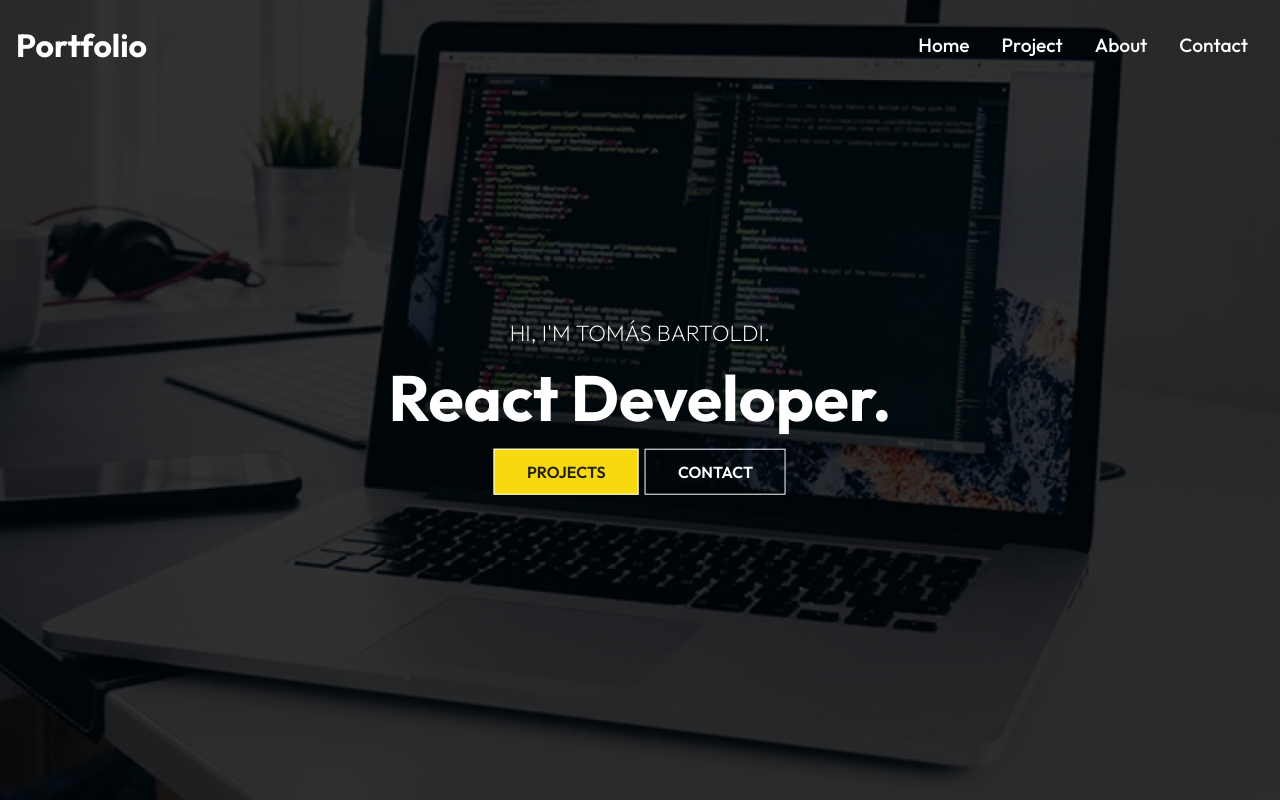
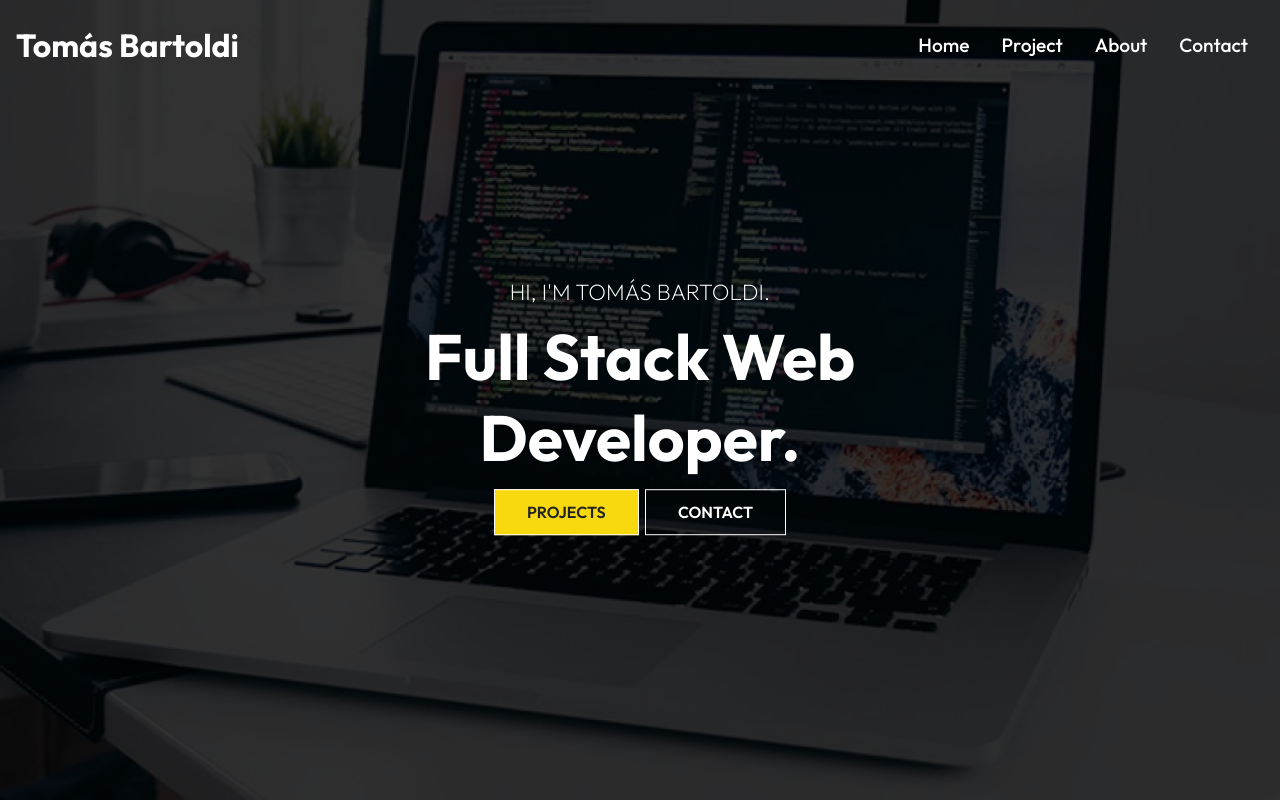
Before and after one commit to TomasBartoldi/Portfolio, a React (Create React App) app: page / in a window 1280 px wide. Shown: the top 800 px of the page. Built offline with nearby package versions, Linux system fonts and the light colour scheme.

Commit message:
Modificaciones de texto

```diff
--- a/src/components/AboutContent.js
+++ b/src/components/AboutContent.js
@@ -10,7 +10,7 @@ const AboutContent = () => {
     <div className='about'>
         <div className='left'>
             <h1>Who Am I?</h1>
-            <p>Im a React Front-End Developer. I create responsive secure websites.</p>
+            <p>Im a Full Stack Developer. I create responsive secure websites.</p>
             <Link to='/contact'>
                 <button className='btn'>Contact</button>
             </Link>
--- a/src/components/Footer.js
+++ b/src/components/Footer.js
@@ -30,8 +30,13 @@ const Footer = () => {
             <h4>About me</h4>
             <p>Lorem Ipsum is simply dummy text of the printing and typesetting industry.</p>
             <div className='social'>
-               <FaGithub size={30} style={{ color: '#fff', marginRight: '1rem' }} />
+              <a href='https://github.com/TomasBartoldi'>
+              <FaGithub size={30} style={{ color: '#fff', marginRight: '1rem' }} />
+              </a>
+               <a href='https://www.linkedin.com/in/tomas-bartoldi-395818242/'>
                <FaLinkedin size={30} style={{ color: '#fff', marginRight: '1rem' }} />
+               </a>
+
             </div>
           </div>
         </div>
--- a/src/components/HeroImg.js
+++ b/src/components/HeroImg.js
@@ -12,7 +12,7 @@ const HeroImg = () => {
         </div>
         <div className='content'>
            <p>HI, I'M TOMÁS BARTOLDI.</p>
-           <h1>React Developer.</h1>
+           <h1>Full Stack Web Developer.</h1>
            <div>
              <Link to='/project' className='btn'>Projects</Link>
              <Link to='/contact' className='btn btn-light'>Contact</Link>
--- a/src/components/Navbar.js
+++ b/src/components/Navbar.js
@@ -25,7 +25,7 @@ const NavBar = () => {
   return (
     <div className={color ? 'header header-bg' : 'header'}>
         <Link to='/'>
-            <h1>Portfolio</h1>
+            <h1>Tomás Bartoldi</h1>
         </Link>
         <ul className={ click ? 'nav-menu active' : 'nav-menu'}>
             <li>
--- a/src/components/WorkCardData.js
+++ b/src/components/WorkCardData.js
@@ -7,7 +7,7 @@ const ProjectCardData = [
         imgsrc: pro1,
         title: "Weather-App",
         text: "This App was made at Henry's Bootcamp, getting info from a API, using React, React-Routing and Bootstrap.",
-        view: 'url.com', /* https://https://github.com/TomasBartoldi/Weather-App */
+        view: 'url.com', /* https://github.com/TomasBartoldi/Weather-App */
         source: ''
     },
 
--- a/src/routes/About.js
+++ b/src/routes/About.js
@@ -9,7 +9,7 @@ const About = () => {
   return (
     <div>
       <Navbar />
-      <HeroImg2 heading='ABOUT.' text='Im a Front-End Developer' />
+      <HeroImg2 heading='ABOUT.' text='Im a Full Stack Developer' />
       <AboutContent />
       <Footer />
     </div>
```
Also changed, not shown: 1 other file (tests, documents, lock files or other folders).
